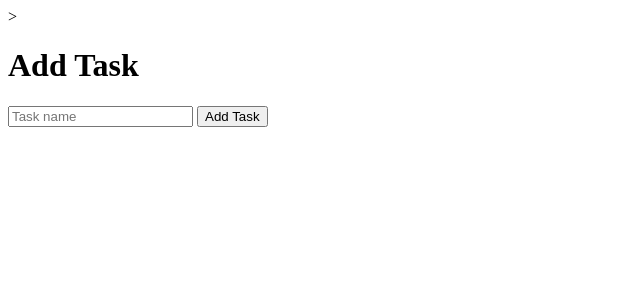
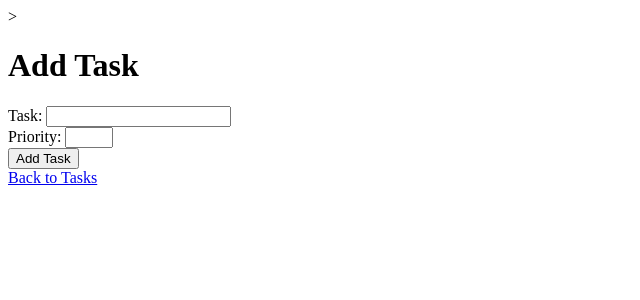
Before and after one commit to Samastery237/Web-Programming-with-Python-and-JavaScript, a Django app: page /tasks/add/ in a window 1280 px wide. Shown: the top 300 px of the page, without its empty margins (0-640 px from the left). Run offline with Django 5.2, Linux system fonts and the light colour scheme.

Commit message:
Update lecture 3 tasks

```diff
--- a/Django/lecture3/tasks/templates/tasks/add.html
+++ b/Django/lecture3/tasks/templates/tasks/add.html
@@ -2,9 +2,9 @@
 
 {% block content %}
     <h1>Add Task</h1>
-    <form method="post">
+    <form action="{% url 'tasks:add' %}" method="post">
         {% csrf_token %}
-        <input type="text" name="task" placeholder="Task name">
-        <button type="submit">Add Task</button>
+        {{ form }} <input type="submit" value="Add Task">
     </form>
+    <a href="{% url 'tasks:index' %}">Back to Tasks</a>
 {% endblock %}
--- a/Django/lecture3/tasks/templates/tasks/index.html
+++ b/Django/lecture3/tasks/templates/tasks/index.html
@@ -3,8 +3,11 @@
 {% block content %}
     <h1>Tasks</h1>
     <ul>
-        {% for task in task %}
+        {% for task in tasks %}
             <li>{{ task }}</li>
+        {% empty %}
+            <li>No tasks available.</li>
         {% endfor %}
     </ul>
+    <a href="{% url 'tasks:add' %} ">Add Task</a>
 {% endblock %}
--- a/Django/lecture3/tasks/urls.py
+++ b/Django/lecture3/tasks/urls.py
@@ -2,6 +2,7 @@ from django.urls import path
 
 from . import views
 
+app_name = "tasks"
 urlpatterns = [
     path("", views.index, name="index"),
     path("add/", views.add, name="add"),
--- a/Django/lecture3/tasks/views.py
+++ b/Django/lecture3/tasks/views.py
@@ -1,18 +1,33 @@
+from django import forms
+from django.http import HttpResponseRedirect
 from django.shortcuts import render
+from django.urls import reverse
 
-task = ["foo", "bar", "baz"]
+class NewTaskForm(forms.Form):
+    task = forms.CharField(label='Task', max_length=100)
+    priority = forms.IntegerField(label='Priority', min_value=1, max_value=5, required=False)
 
-# Create your views here.
 def index(request):
+    if "tasks" not in request.session:
+        request.session["tasks"] = []
+
     return render(request, "tasks/index.html", {
-        "task": task
+        "tasks": request.session["tasks"]
     })
-
 
 def add(request):
     if request.method == "POST":
-        task.append(request.POST["task"])
-        return render(request, "tasks/index.html", {
-            "tasks": task
+        form = NewTaskForm(request.POST)
+        if form.is_valid():
+            new_task = form.cleaned_data["task"]
+            request.session["tasks"] += [new_task]
+            return HttpResponseRedirect(reverse("tasks:index"))
+    else:
+        return render(request, "tasks/add.html", {
+            "form": NewTaskForm()
         })
-    return render(request, "tasks/add.html")
+
+
+    return render(request, "tasks/add.html", {
+        "form": form
+    })
```
Also changed, not shown: Django/lecture3/db.sqlite3.
